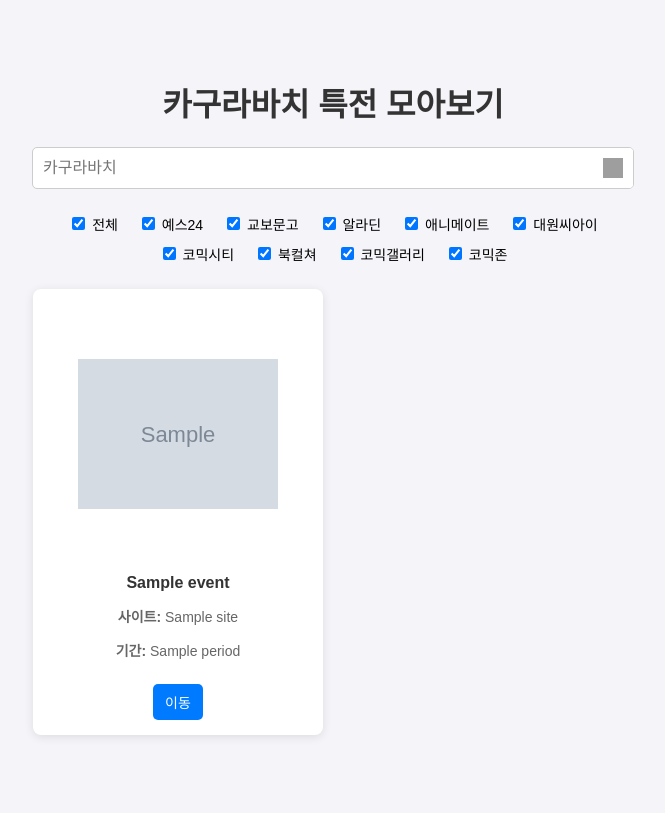
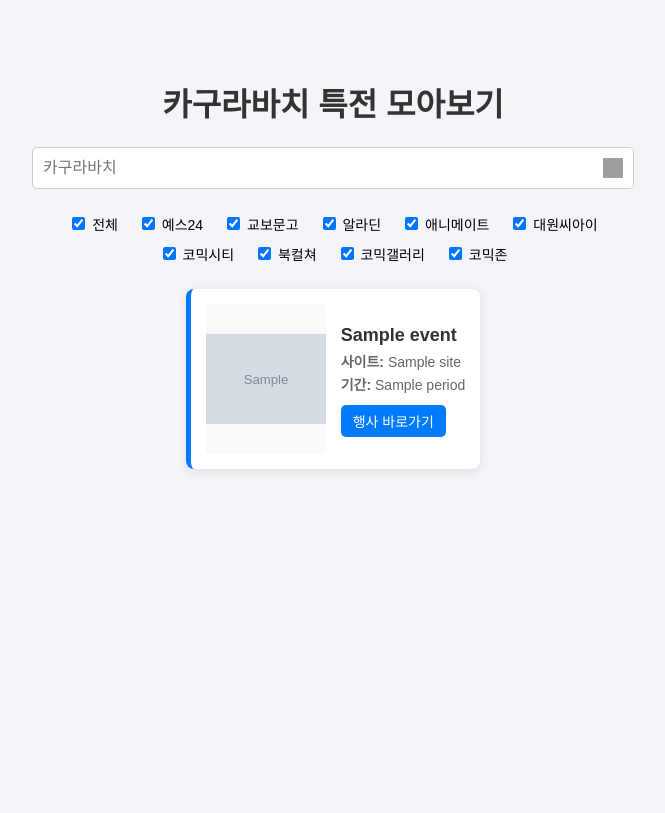
Before and after one commit to dantae923/bookevent-crawling, a Flask app: template templates/index.html in a window 1280 px wide. Shown: the whole page, without its empty margins (307-972 px from the left). After the commit the page ends 471 px from the top, so only its background shows below. Run offline with Flask 3, Linux system fonts and the light colour scheme; the template is opened without the code that fills it: most values are stand-ins (such as "Sample title", 1, 10 or a date in 2020); grey boxes marked "Sample" are stand-in pictures; grey boxes are pictures that could not be loaded.

Commit message:
결과 리스트 세로로 변경

```diff
--- a/static/styles.css
+++ b/static/styles.css
@@ -143,3 +143,82 @@ input[type="text"] {
 .result-card a:hover {
     background-color: #0056b3;
 }
+
+/* ✅ 세로 리스트 스타일 */
+.results-list {
+    max-width: 800px;
+    margin: 20px auto;
+    display: flex;
+    flex-direction: column;
+    gap: 15px;
+}
+
+/* ✅ 각 행사 항목 디자인 */
+.event-item {
+    display: flex;
+    align-items: center;
+    background: white;
+    padding: 15px;
+    border-radius: 8px;
+    box-shadow: 0 2px 10px rgba(0, 0, 0, 0.1);
+    border-left: 5px solid #007BFF; /* 좌측 포인트 컬러 */
+    transition: transform 0.2s;
+}
+
+.event-item:hover {
+    transform: translateY(-2px);
+}
+
+/* ✅ 행사 이미지 */
+.event-image {
+    flex-shrink: 0;
+    width: 120px;
+    height: 150px;
+    display: flex;
+    align-items: center;
+    justify-content: center;
+    overflow: hidden;
+    border-radius: 5px;
+    background-color: #f9f9f9;
+    margin-right: 15px;
+}
+
+.event-image img {
+    max-width: 100%;
+    max-height: 100%;
+    object-fit: contain;
+}
+
+/* ✅ 행사 정보 */
+.event-info {
+    flex-grow: 1;
+    text-align: left;
+}
+
+.event-info h2 {
+    font-size: 18px;
+    color: #333;
+    margin: 5px 0;
+}
+
+.event-info p {
+    font-size: 14px;
+    color: #666;
+    margin: 3px 0;
+}
+
+/* ✅ 행사 링크 버튼 */
+.event-link {
+    display: inline-block;
+    margin-top: 8px;
+    padding: 6px 12px;
+    background-color: #007BFF;
+    color: white;
+    border-radius: 5px;
+    text-decoration: none;
+    font-size: 14px;
+}
+
+.event-link:hover {
+    background-color: #0056b3;
+}
--- a/templates/index.html
+++ b/templates/index.html
@@ -79,17 +79,20 @@
       <!-- ✅ 데이터 영역 -->
       {% if events %}
       <div class="container">
-        <div class="results-grid">
+        <div class="results-list">
           {% for event in events %}
-            <div class="result-card">
-                <!-- ✅ 이미지 크기 고정 및 중앙 정렬 -->
-                <div class="image-container">
-                    <img src="{{ event.image }}" alt="사이트 이미지">
+          <div class="event-item">
+              <!-- ✅ 이미지 왼쪽 정렬 -->
+              <div class="event-image">
+                  <img src="{{ event.image }}" alt="행사 이미지">
               </div>
+              <!-- ✅ 행사 정보 -->
+              <div class="event-info">
                   <h2>{{ event.title }}</h2>
                   <p><strong>사이트:</strong> {{ event.site }}</p>
                   <p><strong>기간:</strong> {{ event.period }}</p>
-                <a href="{{ event.link }}" target="_blank">이동</a>
+                  <a href="{{ event.link }}" target="_blank" class="event-link">행사 바로가기</a>
+              </div>
           </div>
           {% endfor %}
       </div>
```
Lines whose indentation alone changed are shown as unchanged.
